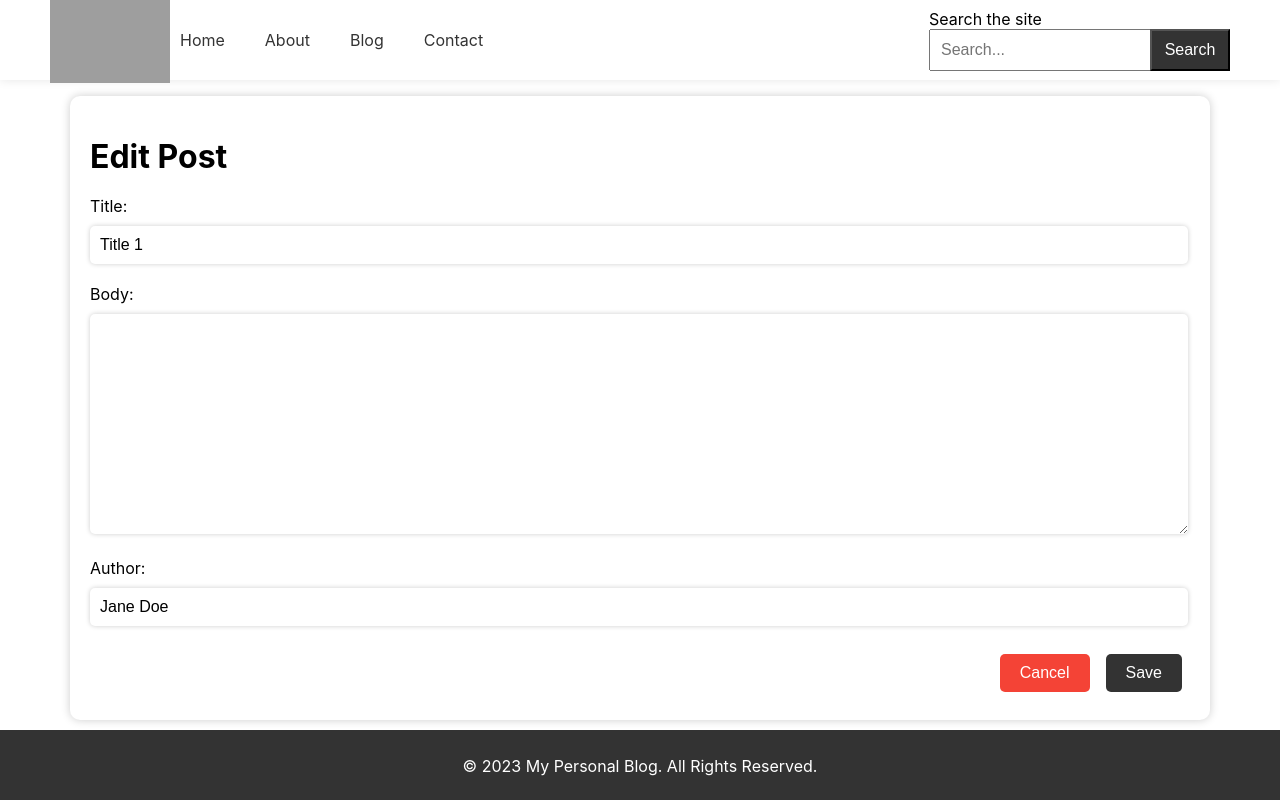
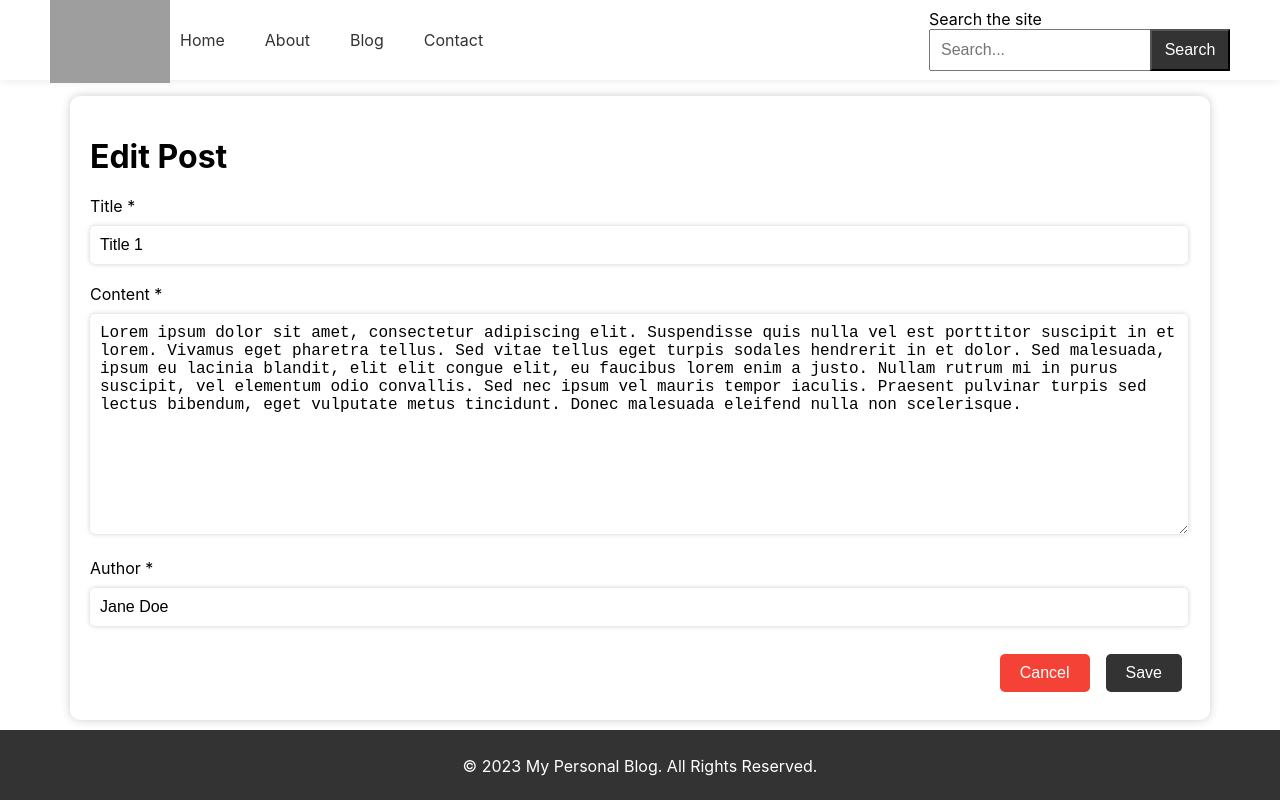
Before and after one commit to rjcd95/custom-cms, a React (Create React App) app: page /post/1/edit in a window 1280 px wide. Built offline with nearby package versions, Linux system fonts and the light colour scheme; grey boxes are pictures that could not be loaded.

Commit message:
Implement FormGroup in contact and postForm

```diff
--- a/src/components/pages/contact.js
+++ b/src/components/pages/contact.js
@@ -1,4 +1,5 @@
 import Button from 'components/atoms/button';
+import FormGroup from 'components/molecules/formGroup';
 import React, { useState } from 'react';
 
 const Contact = () => {
@@ -45,18 +46,33 @@ const Contact = () => {
                             This is a contact page implemented with formspree :) You can try it and I will receive your message
                         </p>
                         <form onSubmit={handleSubmit}>
-                            <div className="post-form__form-group">
-                                <label htmlFor="title">Name:</label>
-                                <input type="text" name="name" value={name} onChange={(e) => setName(e.target.value)} required />
-                            </div>
-                            <div className="post-form__form-group">
-                                <label htmlFor="title">Email:</label>
-                                <input type="email" name="email" value={email} onChange={(e) => setEmail(e.target.value)} required />
-                            </div>
-                            <div className="post-form__form-group">
-                                <label htmlFor="message">Message:</label>
-                                <textarea id="body" name="body" value={message} onChange={(e) => setMessage(e.target.value)} required></textarea>
-                            </div>
+                            <FormGroup
+                                title='Name'
+                                classes='contact-form__form-group'
+                                type='text'
+                                name='title'
+                                value={name}
+                                onChange={setName}
+                                isRequired={true}
+                            />
+                            <FormGroup
+                                title='Email'
+                                classes='contact-form__form-group'
+                                type='email'
+                                name='email'
+                                value={email}
+                                onChange={setEmail}
+                                isRequired={true}
+                            />
+                            <FormGroup
+                                title='Message'
+                                classes='contact-form__form-group'
+                                type='textarea'
+                                value={message}
+                                name='message'
+                                onChange={setMessage}
+                                isRequired={true}
+                            />
                             <div className="contact-form__buttons">
                                 <Button classes="submit" type="submit" text='Send Message'></Button>
                             </div>
--- a/src/components/pages/postForm.js
+++ b/src/components/pages/postForm.js
@@ -1,5 +1,6 @@
 import { POSTS_KEY } from 'common/constants';
 import Button from 'components/atoms/button';
+import FormGroup from 'components/molecules/formGroup';
 import React, { useState, useEffect } from 'react';
 import { useParams } from 'react-router-dom';
 import useLocalStorage from 'services/hooks/useLocalStorage';
@@ -7,7 +8,7 @@ import useLocalStorage from 'services/hooks/useLocalStorage';
 const PostForm = () => {
   const { id } = useParams();
   const [title, setTitle] = useState("");
-  const [body, setBody] = useState("");
+  const [content, setContent] = useState("");
   const [author, setAuthor] = useState("");
   const [postId, setPostId] = useState(id);
   const [posts, setPosts] = useLocalStorage(POSTS_KEY);
@@ -25,7 +26,7 @@ const PostForm = () => {
 
     const post = {
       title,
-      body,
+      content,
       author,
       date: new Date().toISOString(),
     };
@@ -64,7 +65,7 @@ const PostForm = () => {
       const post = posts.find((p) => p.id === Number(postId));
       if (post) {
         setTitle(post.title);
-        setBody(post.body);
+        setContent(post.content);
         setAuthor(post.author);
         setPostId(post.id);
       }
@@ -81,38 +82,33 @@ const PostForm = () => {
         <div className="post-form">
             <h1>{postId ? "Edit Post" : "Add Post"}</h1>
             <form onSubmit={handleSubmit}>
-                <div className="post-form__form-group">
-                    <label htmlFor="title">Title:</label>
-                    <input
-                        type="text"
-                        id="title"
-                        name="title"
+              <FormGroup
+                title='Title'
+                classes='post-form__form-group'
+                type='text'
+                name='title'
                 value={title}
-                        onChange={(e) => setTitle(e.target.value)}
-                        required
+                onChange={setTitle}
+                isRequired={true}
               />
-                </div>
-                <div className="post-form__form-group">
-                    <label htmlFor="body">Body:</label>
-                    <textarea
-                        id="body"
-                        name="body"
-                        value={body}
-                        onChange={(e) => setBody(e.target.value)}
-                        required
-                    ></textarea>
-                </div>
-                <div className="post-form__form-group">
-                    <label htmlFor="author">Author:</label>
-                    <input
-                        type="text"
-                        id="author"
-                        name="author"
+              <FormGroup
+                title='Content'
+                classes='post-form__form-group'
+                type='textarea'
+                name='title'
+                value={content}
+                onChange={setContent}
+                isRequired={true}
+              />
+              <FormGroup
+                title='Author'
+                classes='post-form__form-group'
+                type='text'
+                name='author'
                 value={author}
-                        onChange={(e) => setAuthor(e.target.value)}
-                        required
+                onChange={setAuthor}
+                isRequired={true}
               />
-                </div>
               <div className="post-form__buttons">
                   <Button classes="cancel" type="button" text='Cancel' onClick={handleCancel}></Button>
                   <Button classes="submit" type="submit" text={postId ? "Save" : "Add"}></Button>
```
Lines whose indentation alone changed are shown as unchanged.
